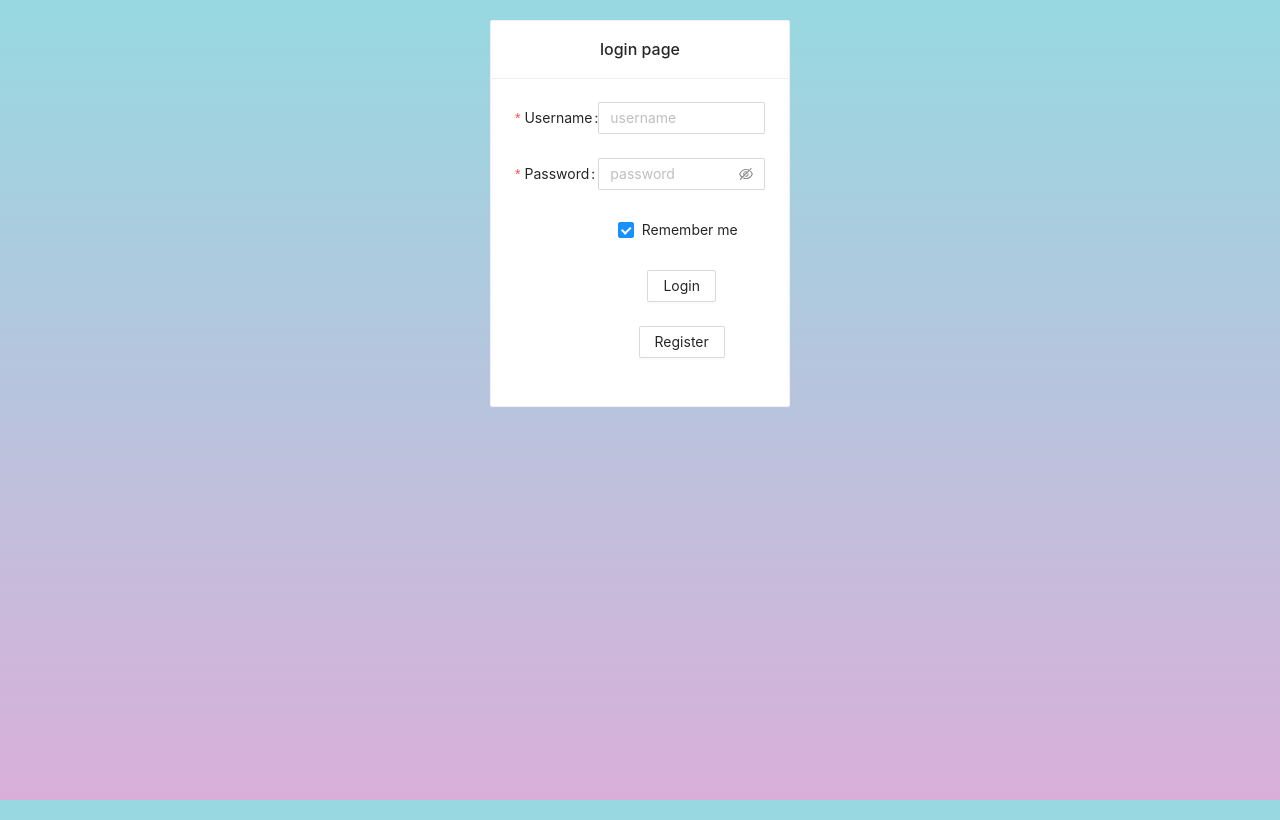
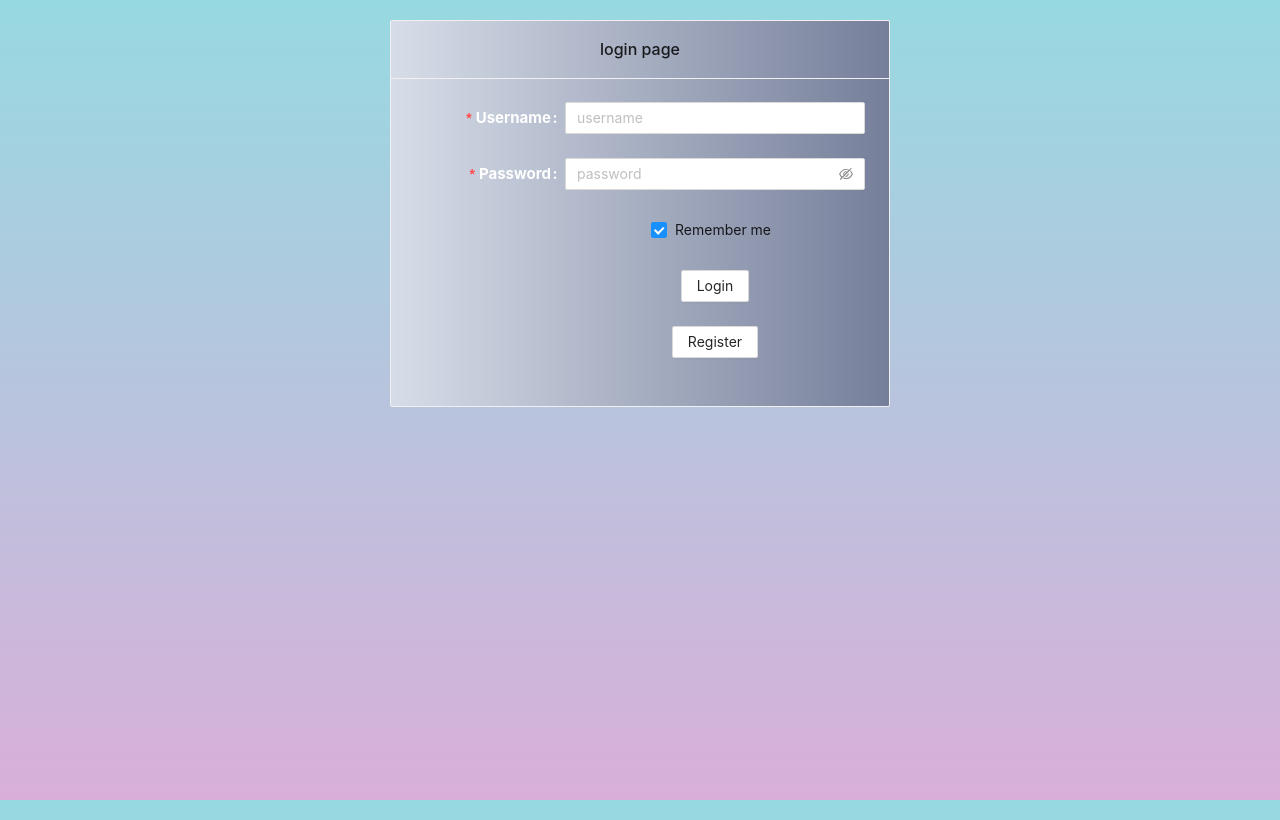
Before and after one commit to bigwhoman/WebProgramming_HW3, a React (Create React App) app in the folder frontend/: page / in a window 1280 px wide. Built offline with nearby package versions, Linux system fonts and the light colour scheme.

Commit message:
finalize

```diff
--- a/frontend/src/components/LoginPage.js
+++ b/frontend/src/components/LoginPage.js
@@ -65,7 +65,7 @@ function LoginPage({userToken}) {
                         <Alert message={error} type="fail" closable afterClose={handleClose} style={{text: 'white'}}/>
                     ) : null}
                 </div>
-                <Card title="login page" style={{width: 300}}>
+                <Card title="login page" className={"log"} style={{width: 500}}>
 
                     <Form
                         name="basic"
--- a/frontend/src/components/RegisterPage.js
+++ b/frontend/src/components/RegisterPage.js
@@ -74,12 +74,12 @@ function RegisterPage() {
                         initialValues={{
                             remember: true,
                         }}
+
                         onFinish={onFinish}
                         onFinishFailed={onFinishFailed}
                         autoComplete="off"
                     >
                         <Form.Item
-                            className={"form-style"}
                             label="name"
                             name="name"
                             rules={[
@@ -89,12 +89,11 @@ function RegisterPage() {
                                 },
                             ]}
                         >
-                            <Input className={"form-input"}
+                            <Input
                                 placeholder={'name'}
                             />
                         </Form.Item>
                         <Form.Item
-                            className={"form-style"}
                             label="Username"
                             name="username"
                             rules={[
@@ -110,7 +109,6 @@ function RegisterPage() {
                         </Form.Item>
 
                         <Form.Item
-                            className={"form-style"}
                             label="Password"
                             name="password"
                             rules={[
--- a/frontend/src/index.css
+++ b/frontend/src/index.css
@@ -126,11 +126,20 @@ body {
     background: -webkit-linear-gradient(to right, #0b8793, #360033) !important; /* Chrome 10-25, Safari 5.1-6 */
     background: linear-gradient(to right, #0b8793, #360033) !important; /* W3C, IE 10+/ Edge, Firefox 16+, Chrome 26+, Opera 12+, Safari 7+ */
 }
+.log {
+    background: #757F9A !important; /* fallback for old browsers */
+    background: -webkit-linear-gradient(to right, #D7DDE8, #757F9A) !important; /* Chrome 10-25, Safari 5.1-6 */
+    background: linear-gradient(to right, #D7DDE8, #757F9A) !important; /* W3C, IE 10+/ Edge, Firefox 16+, Chrome 26+, Opera 12+, Safari 7+ */
+}
 
-[title="name"] , [title="passowrd"]{
+[title="name"] ,[title="Username"],[title="Password"]{
     font-weight: bold !important;
     font-size: 15px !important;
     color: #fff !important;
+}
+
+[title="register page"]{
+    background-color:#fff !important;
 }
 
 .form-input {
@@ -144,11 +153,6 @@ body {
     color: #fff;
 }
 
-input[type="text"]{
-    color:#fff;
-    background-color : #fff;
-}
-
 .form-input:focus {
     pointer-events: none !important;
     outline: none !important;
```
Also changed, not shown: 1 other file (tests, documents, lock files or other folders).
